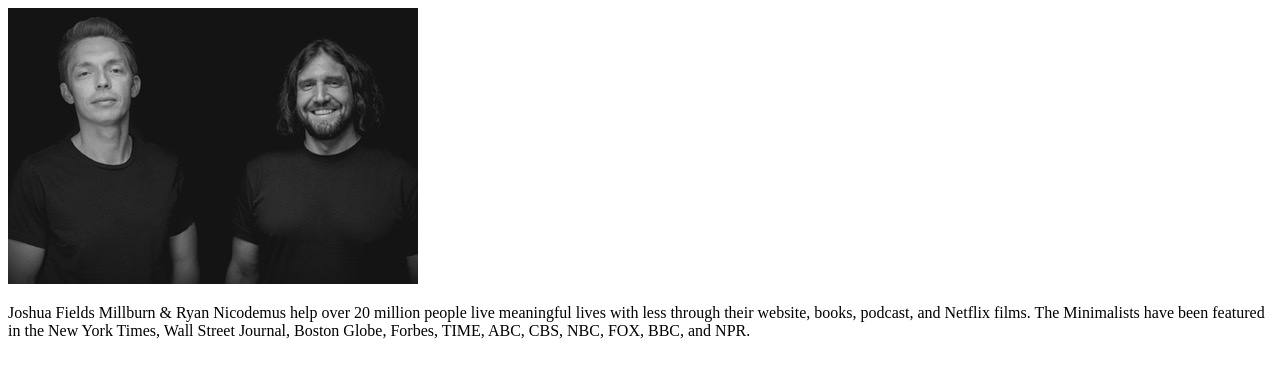
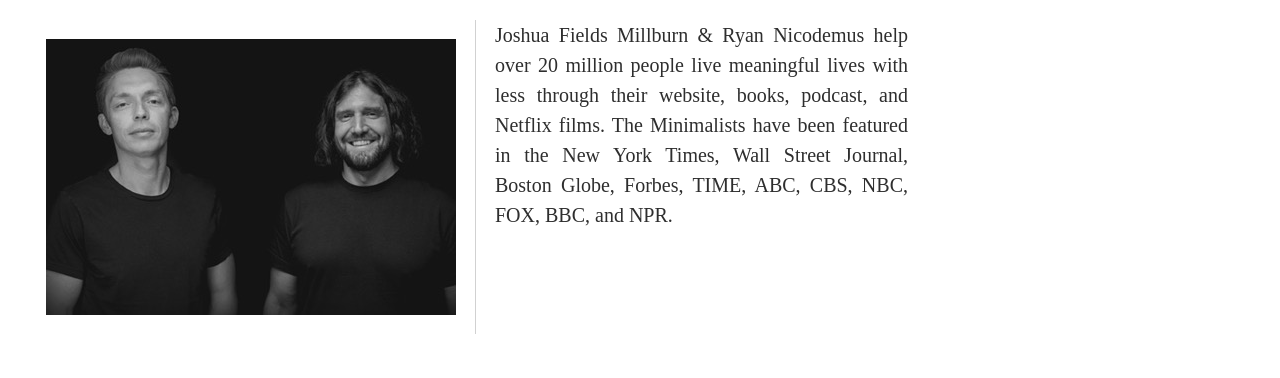
Before and after one commit to JoroRaynov/SoftUni---HTML-CSS, a plain HTML site: page 04.CSS-Box-Model-Exercise/04_Article/article.html in a window 1280 px wide. Drawn offline with Linux system fonts and the light colour scheme.

Commit message:
Problem Four

```diff
--- a/04.CSS-Box-Model-Exercise/04_Article/styles.css
+++ b/04.CSS-Box-Model-Exercise/04_Article/styles.css
@@ -1 +1,18 @@
-/* TODO: style the html */
+main {
+    width: 900px;
+    height: 140px;
+}
+
+img {
+    border-right: 1px solid #d1d1d1;
+    float: left;
+    margin:0px 19px;
+    padding: 19px;
+}
+
+p {
+    font-size: 20px;
+    line-height: 30px;
+    color: #2e2e2e;
+    text-align: justify;
+}
```
